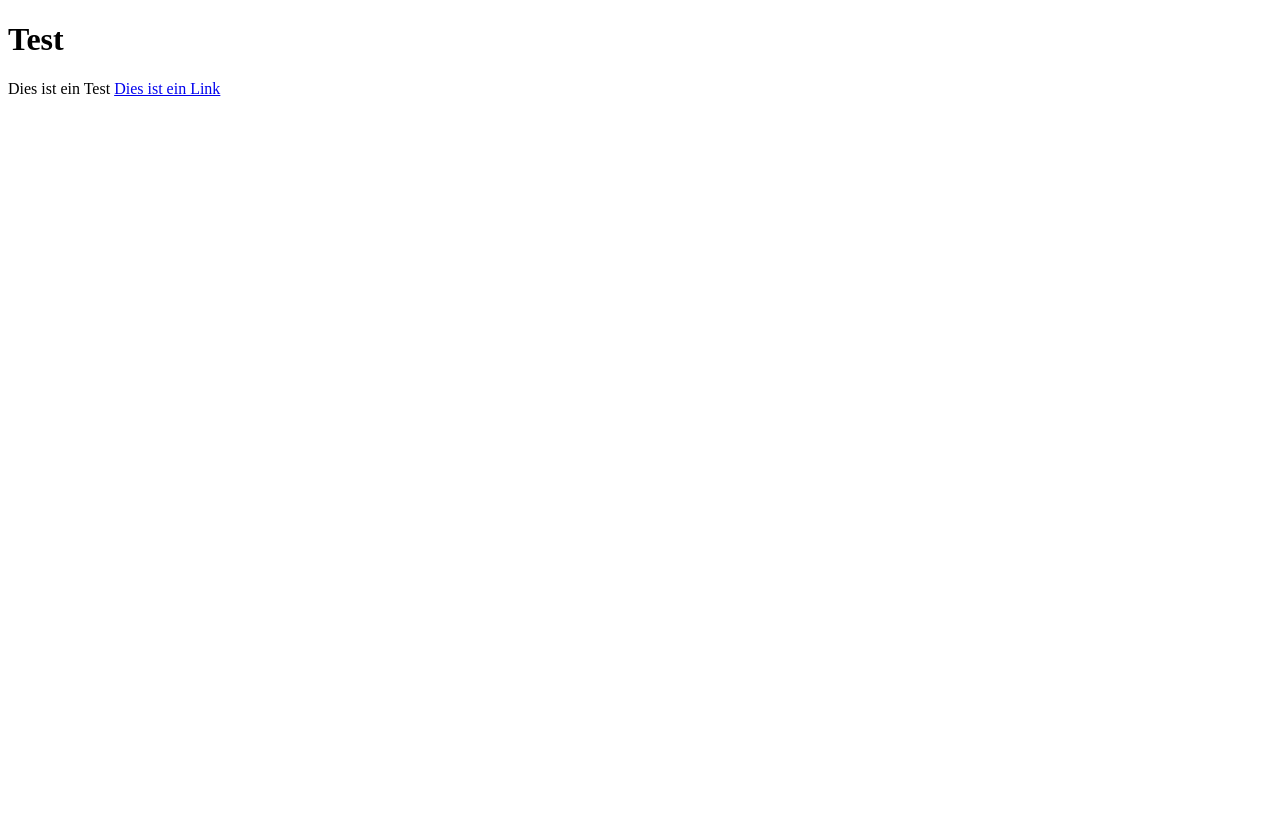
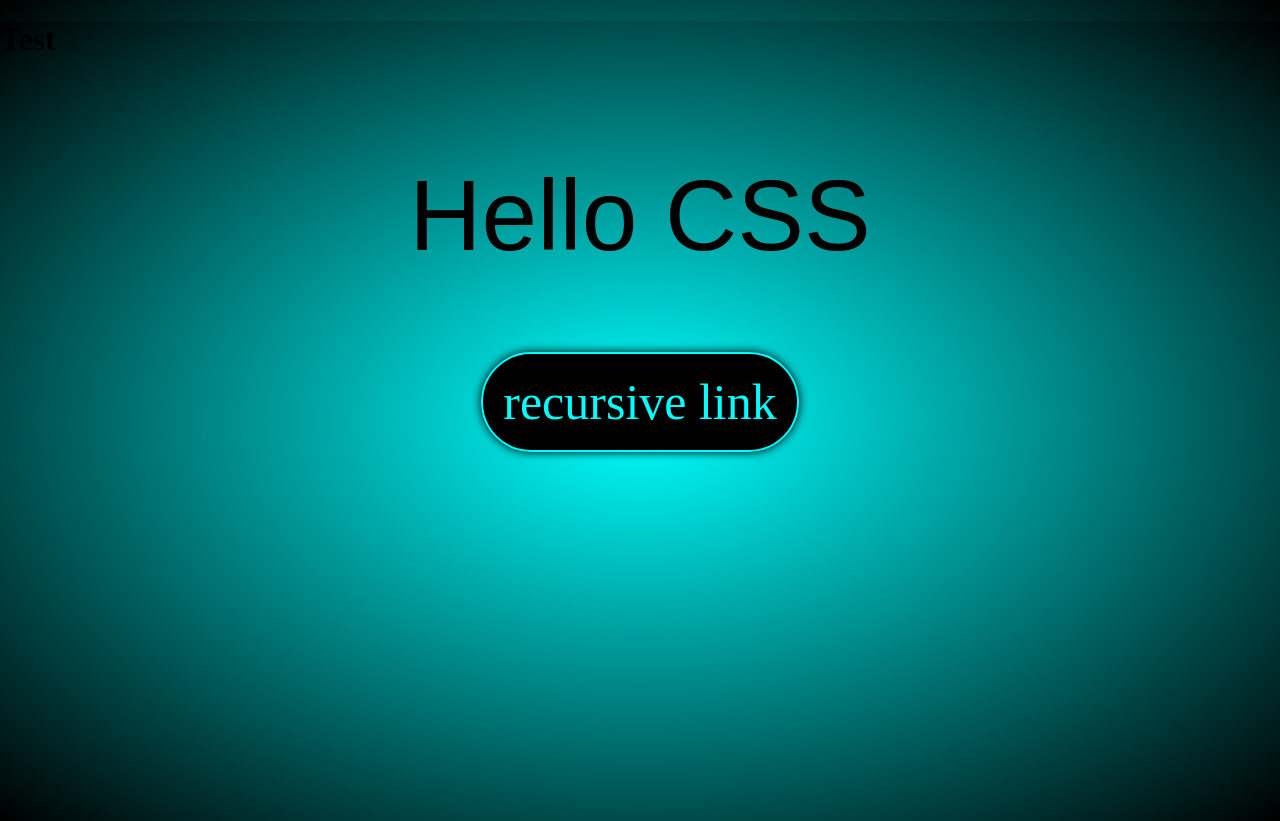
Before and after one commit to botnick-3/botnick-3.github.io, a plain HTML site: page index.html in a window 1280 px wide. Before the commit the page ends 800 px from the top, so only its background shows below. Drawn offline with Linux system fonts and the light colour scheme; a web font is replaced by a local one.

Commit message:
working website

```diff
--- a/index.html
+++ b/index.html
@@ -1,4 +1,20 @@
-<!doctype html>
-<h1>Test</h1>
-<p1>Dies ist ein Test</p1>
-<a href="https://verpissdi.ch/">Dies ist ein Link</a>
+<!DOCTYPE html>
+<html lang="de">
+<head>
+    <meta charset="UTF-8">
+    <meta name="viewport" content="width=device-width, initial-scale=1.0">
+    <title>Test</title>
+    <link rel="stylesheet" href="style.css">
+    <link rel="preconnect" href="https://fonts.googleapis.com">
+    <link rel="preconnect" href="https://fonts.gstatic.com" crossorigin>
+    <link href="https://fonts.googleapis.com/css2?family=BBH+Bogle&display=swap" rel="stylesheet">
+</head>
+<body>
+    <h1>Test</h1>
+    <p id="demo" class="nice_font">Hallo JavaScript! </p>
+    <div id="link-container">
+        <a id="link" href="http://127.0.0.1:5500/index.html">recursive link</a>
+    </div>
+    <script src="script.js"></script>
+</body>
+</html>
--- /dev/null
+++ b/script.js
@@ -0,0 +1,9 @@
+const heading_text = document.getElementById("demo");
+
+const texts = ["Hello CSS", "Hello JavaScript"];
+let i = 0;
+
+setInterval(() => {
+    heading_text.innerHTML = texts[i];
+    i = (i + 1) % texts.length;
+}, 1000);
--- /dev/null
+++ b/style.css
@@ -0,0 +1,41 @@
+html, body {
+    background: radial-gradient(rgb(0,255,255),#000000);
+    margin: 0;
+    padding: 0;
+    min-height: 100vh;
+}
+
+
+#demo {
+    font-size: 100px;
+    color: rgb(0,0,0);
+    text-align: center;
+
+}
+
+#link {
+    color: #00ffff;
+    text-decoration: none;
+    padding: 20px;
+    border: 2px solid #00ffff;
+    border-radius: 100px;
+    background-color: black;
+    transition: ease 0.3s;
+    box-shadow: 0px 0px 10px black;
+}
+
+#link:hover {
+    padding: 30px;
+    box-shadow: 0px 0px 50px black;
+}
+
+#link-container {
+    text-align: center;
+    font-size: 50px;
+}
+
+.nice_font {
+    font-family: "BBH Bogle", sans-serif;
+    font-weight: 400;
+    font-style: normal;
+}
```
Also changed, not shown: .well-known/nostr.json (deleted), 2 other files.
